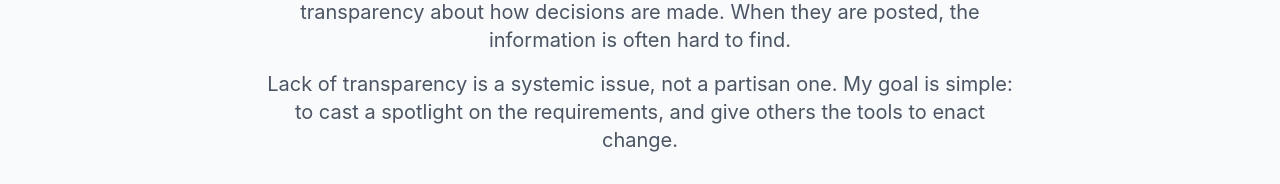
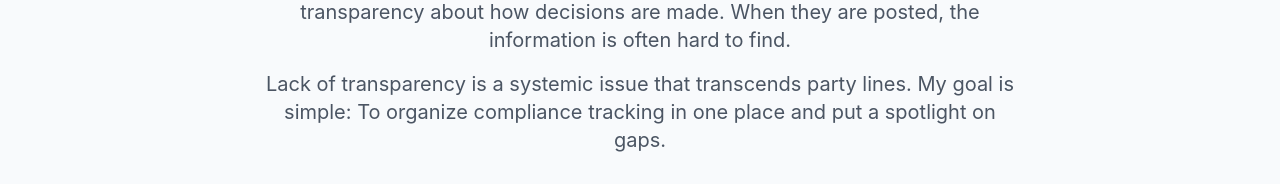
Before and after one commit to arbowl/beacon-hill-tracker, a React (Vite) app in the folder frontend/: page / in a window 1280 px wide. Shown: the part 298-482 px from the top of the page. Built offline with nearby package versions, Linux system fonts and the light colour scheme; no server answers.

Commit message:
Update homepage blurb

```diff
--- a/frontend/src/pages/HomePage.tsx
+++ b/frontend/src/pages/HomePage.tsx
@@ -21,7 +21,7 @@ const HomePage: React.FC = () => {
             However, these rules are often ignored or circumvented, leading to a lack of transparency about how decisions are made. When they are posted, the information is often hard to find.
           </p>
           <p>
-            Lack of transparency is a systemic issue, not a partisan one. My goal is simple: to cast a spotlight on the requirements, and give others the tools to enact change.
+            Lack of transparency is a systemic issue that transcends party lines. My goal is simple: To organize compliance tracking in one place and put a spotlight on gaps.
           </p>
         </div>
 
```
